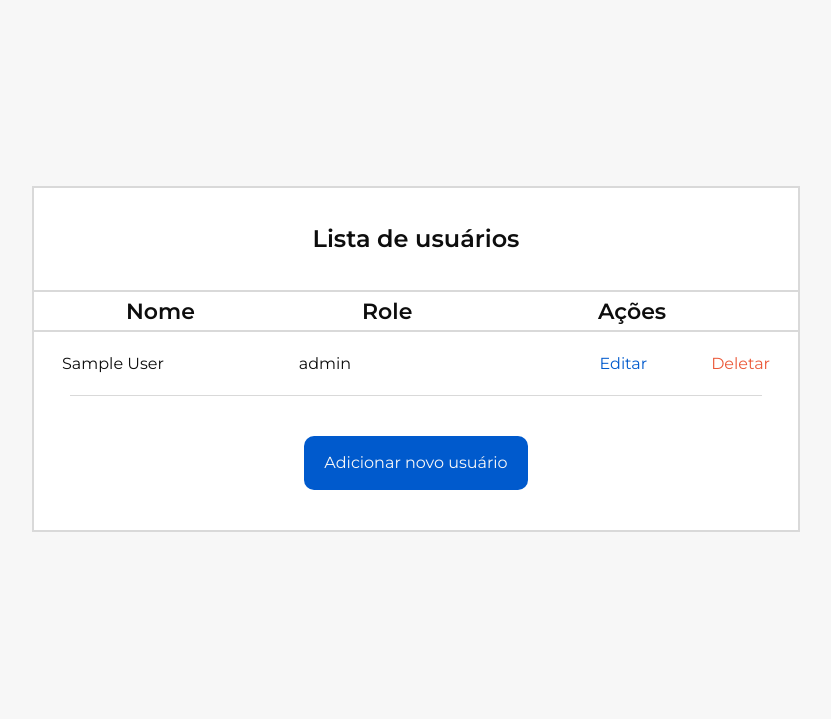
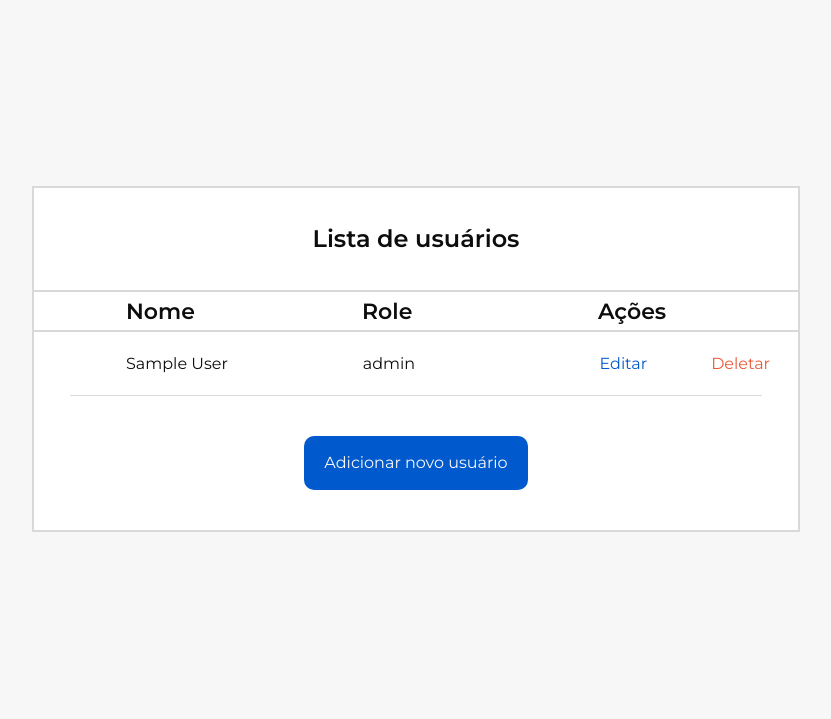
Before and after one commit to Lucas-LPG/gws, a Flask app: page /users in a window 1280 px wide. Shown: the part 81-800 px from the top of the page, without its empty margins (224-1055 px from the left). Run offline with Flask 3, Linux system fonts and the light colour scheme; a user stored in the database is signed in; tables that the repository leaves empty hold one stand-in row (values such as "Sample post"); parts of the project's set-up code (start-up, migrations or seed data) failed here and were passed over; some libraries are stand-ins or nearby versions.

Commit message:
refactor: readiciona margens

```diff
--- a/static/css/users.css
+++ b/static/css/users.css
@@ -78,6 +78,10 @@
   margin-left: 5vw;
 }
 
+.user--card > div > span {
+  margin-left: 5vw;
+}
+
 .user--card::after {
   content: "";
   position: absolute;
```
